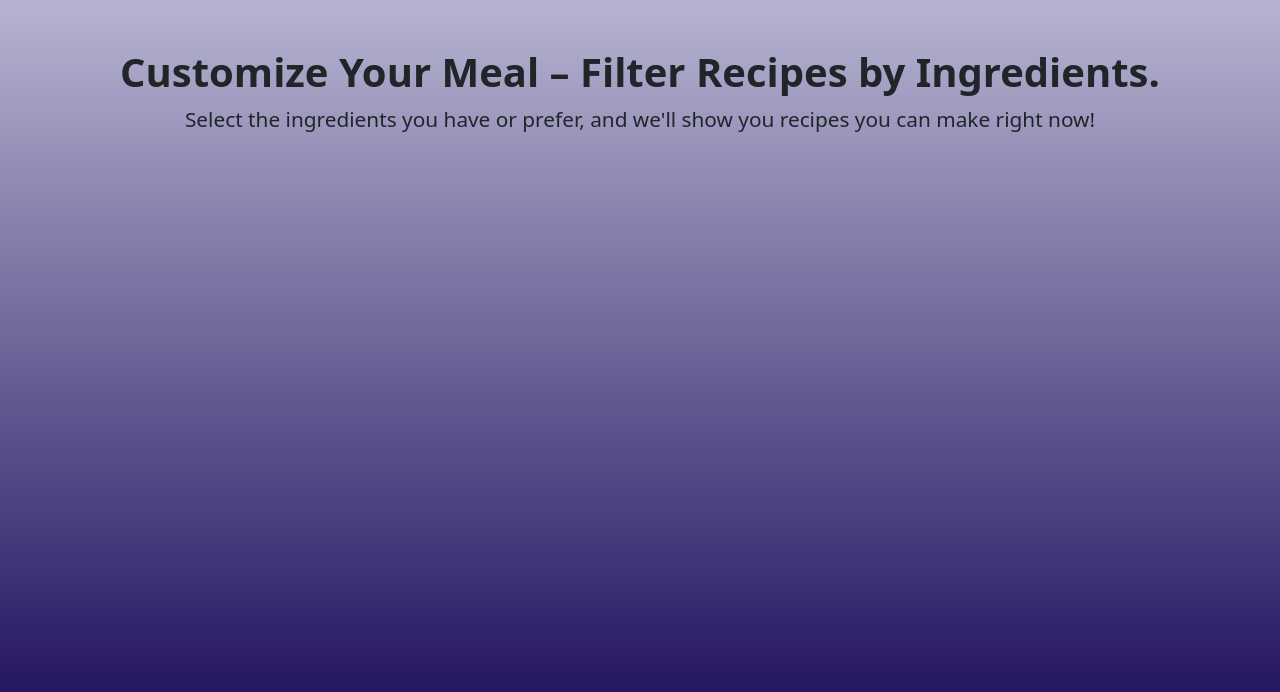
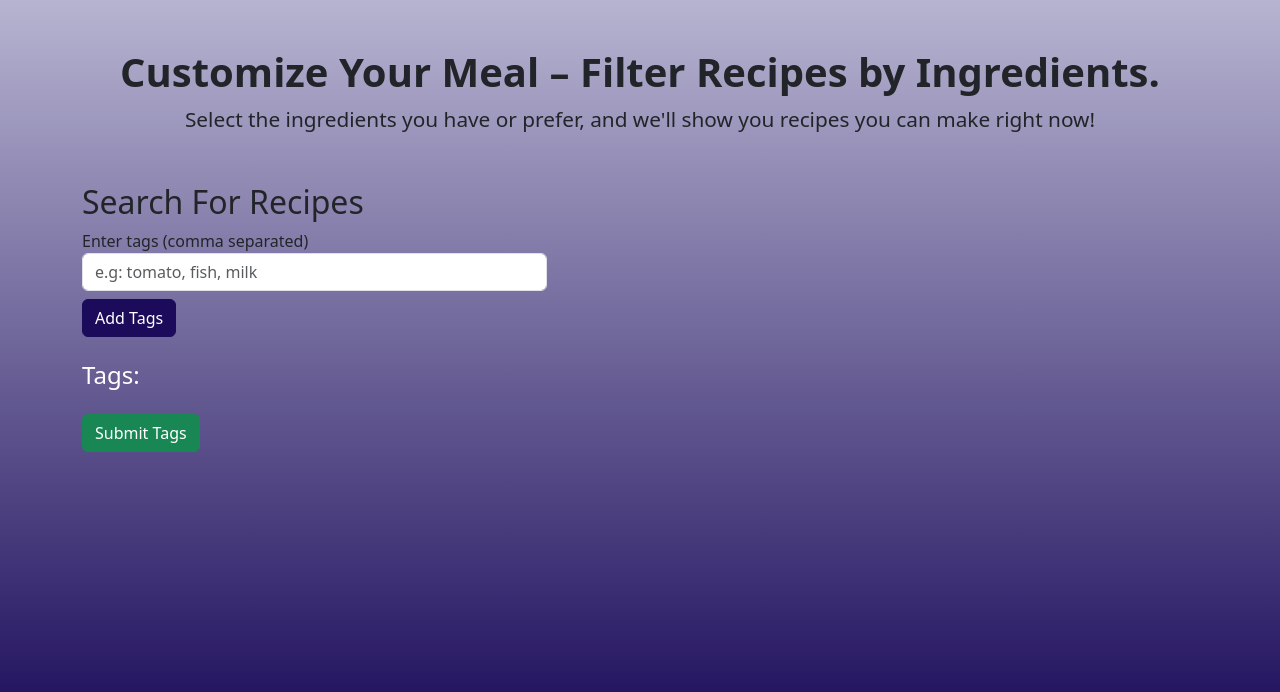
Before and after one commit to cristabacaru/SmartBite, a Flask app: template templates/browse_recipes.html in a window 1280 px wide. Shown: the part 58-750 px from the top of the page. Run offline with Flask 3, Linux system fonts and the light colour scheme; the template is opened without the code that fills it, so the values that code supplies are empty; some libraries are stand-ins or nearby versions.

Commit message:
Search with tags page

```diff
--- a/app.py
+++ b/app.py
@@ -108,7 +108,7 @@ def home_logged_in():
     )
 
 
-@app.route('/browse_recipes')
+@app.route('/browse_recipes', methods=['POST'])
 def browse_recipes():
     return render_template('browse_recipes.html')
 
--- a/templates/browse_recipes.html
+++ b/templates/browse_recipes.html
@@ -7,14 +7,78 @@
     <link href="https://cdn.jsdelivr.net/npm/bootstrap@5.3.0-alpha1/dist/css/bootstrap.min.css" rel="stylesheet">
     <link rel="stylesheet" href="{{ url_for('static', filename='css/styles.css') }}">
 </head>
-<body class = "body-home">
+<body class="body-home">
     {% include 'navbar_logged_in.html' %}
 
     <h2 class="text-center mt-5" style="font-size: 2.5rem; font-weight: 700;"> Customize Your Meal – Filter Recipes by Ingredients.</h2>
     <p class="text-center" style="font-size: 1.3rem;"> Select the ingredients you have or prefer, and we'll show you recipes you can make right now! </p>
+    <div class="container mt-5">
+        <h2>Search For Recipes</h2>
 
-    <!-- Bootstrap JS -->
-    <script src="https://cdn.jsdelivr.net/npm/@popperjs/core@2.11.6/dist/umd/popper.min.js"></script>
-    <script src="https://cdn.jsdelivr.net/npm/bootstrap@5.3.0-alpha1/dist/js/bootstrap.min.js"></script>
+        <!-- Form to input tags -->
+        <form id="tagForm" action="{{ url_for('browse_recipes') }}" method="POST">
+            <div class="col-md-5">
+                <label for="tagsInput">Enter tags (comma separated)</label>
+                <input type="text" class="form-control" id="tagsInput" name="tagsInput" placeholder="e.g: tomato, fish, milk">
+            </div>
+            <button type="button" class="btn btn-primary mt-2" id="addTagsButton" style="background-color: #1b0b5a; border-color:#1b0b5a;">Add Tags</button>
+
+            <h4 class="mt-4" style="color: white;">Tags:</h4>
+            <div id="tagContainer"></div>
+
+            <!-- Hidden input to send the final tags -->
+            <input type="hidden" id="finalTags" name="finalTags">
+
+            <!-- Submit button -->
+            <button type="submit" class="btn btn-success mt-3">Submit Tags</button>
+        </form>
+
+      </div>
+
+      <!-- Bootstrap JS and jQuery -->
+      <script src="https://code.jquery.com/jquery-3.5.1.slim.min.js"></script>
+      <script src="https://cdn.jsdelivr.net/npm/@popperjs/core@2.5.3/dist/umd/popper.min.js"></script>
+      <script src="https://stackpath.bootstrapcdn.com/bootstrap/4.5.2/js/bootstrap.min.js"></script>
+
+      <script>
+        const tagForm = document.getElementById('tagForm');
+        const tagInput = document.getElementById('tagsInput');
+        const tagContainer = document.getElementById('tagContainer');
+        const finalTagsInput = document.getElementById('finalTags');
+        const addTagsButton = document.getElementById('addTagsButton');
+
+        addTagsButton.addEventListener('click', function(event) {
+          // Get tags from input and split by commas
+          const tags = tagInput.value.split(',').map(tag => tag.trim()).filter(tag => tag.length > 0);
+
+          // Clear input field
+          tagInput.value = '';
+
+          // Add each tag as a badge
+          tags.forEach(tag => {
+            const tagElement = document.createElement('div');
+            tagElement.classList.add('tag', 'badge', 'bg-primary', 'm-1');
+            tagElement.innerHTML = `${tag} <span class="close" onclick="removeTag(this)" style="cursor: pointer;">&times;</span>`;
+            tagContainer.appendChild(tagElement);
+          });
+
+          updateFinalTags();
+        });
+
+        // Function to update the hidden input field with all tags
+        function updateFinalTags() {
+          const tags = Array.from(tagContainer.children).map(tagElement => {
+            return tagElement.textContent.replace('×', '').trim();
+          });
+          finalTagsInput.value = tags.join(',');
+        }
+
+        // Function to remove a tag
+        function removeTag(element) {
+          const tagElement = element.parentElement;
+          tagContainer.removeChild(tagElement);
+          updateFinalTags();
+        }
+      </script>
 </body>
 </html>
--- a/templates/register.html
+++ b/templates/register.html
@@ -117,7 +117,7 @@
                         Please select your desired goal.
                     </div>
                 </div>
-                <div class="col-md-5    ">
+                <div class="col-md-5">
                     <label for="validationServer04" class="form-label">Activity Level</label>
                     <select name="activity" class="form-select is-invalid" id="validationServer07" aria-describedby="validationServer04Feedback" required>
                         <option selected disabled value="">Choose...</option>
```
